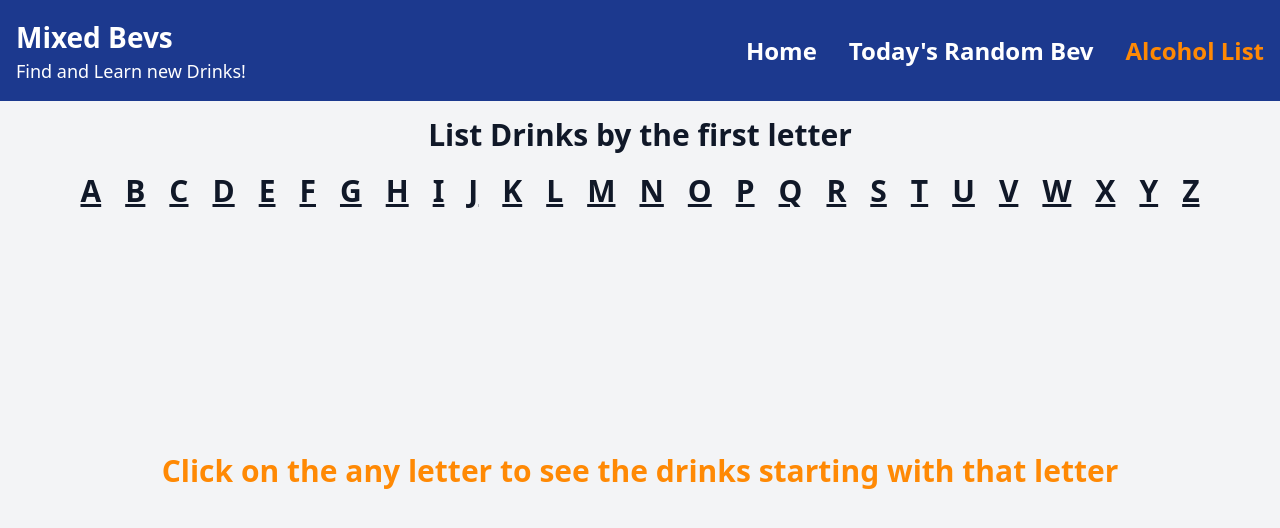
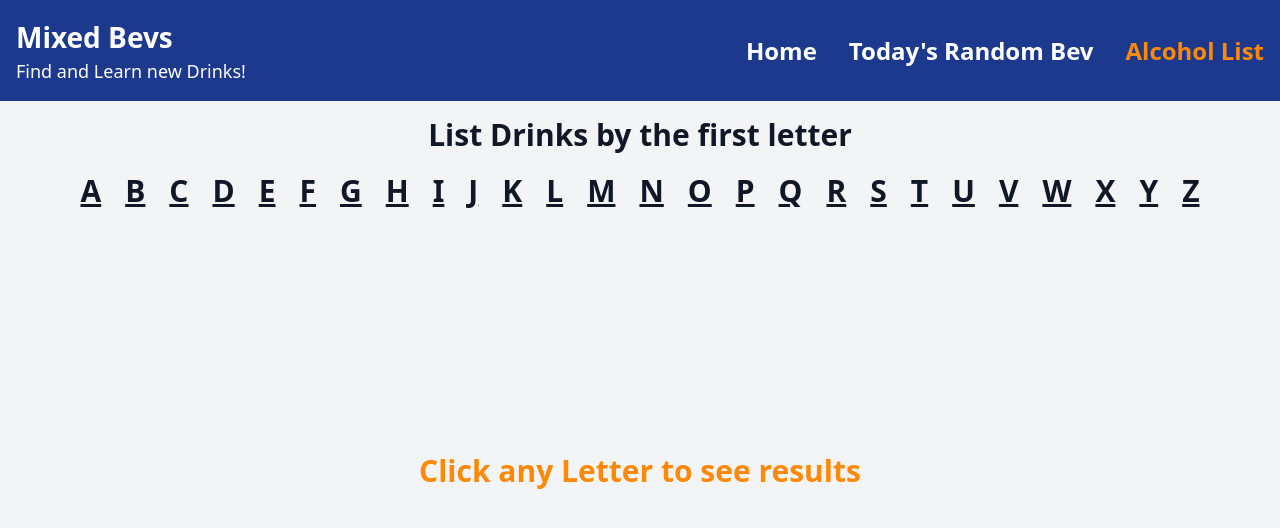
Before and after one commit to Jesus711/Mixed-Drinks, a Next.js app: page /list in a window 1280 px wide. Shown: the top 528 px of the page. Built offline with nearby package versions, Linux system fonts and the light colour scheme.

Commit message:
Changed Centered Text

```diff
--- a/pages/list.tsx
+++ b/pages/list.tsx
@@ -91,7 +91,7 @@ const List = () => {
       </ul>
 
       {/* Message to tell user to select a char to begin fetching drinks */}
-      {activeChar === "" && <p className='flex-1 flex justify-center items-center text-orange-400 text-3xl text-center font-semibold'>Click on the any letter to see the drinks starting with that letter</p>}
+      {activeChar === "" && <p className='flex-1 flex justify-center items-center text-orange-400 text-3xl text-center font-semibold'>Click any Letter to see results</p>}
 
       {/* Showing Loading message. Then show Drinks List with instruction on the top */}
       {isLoading ?
```
